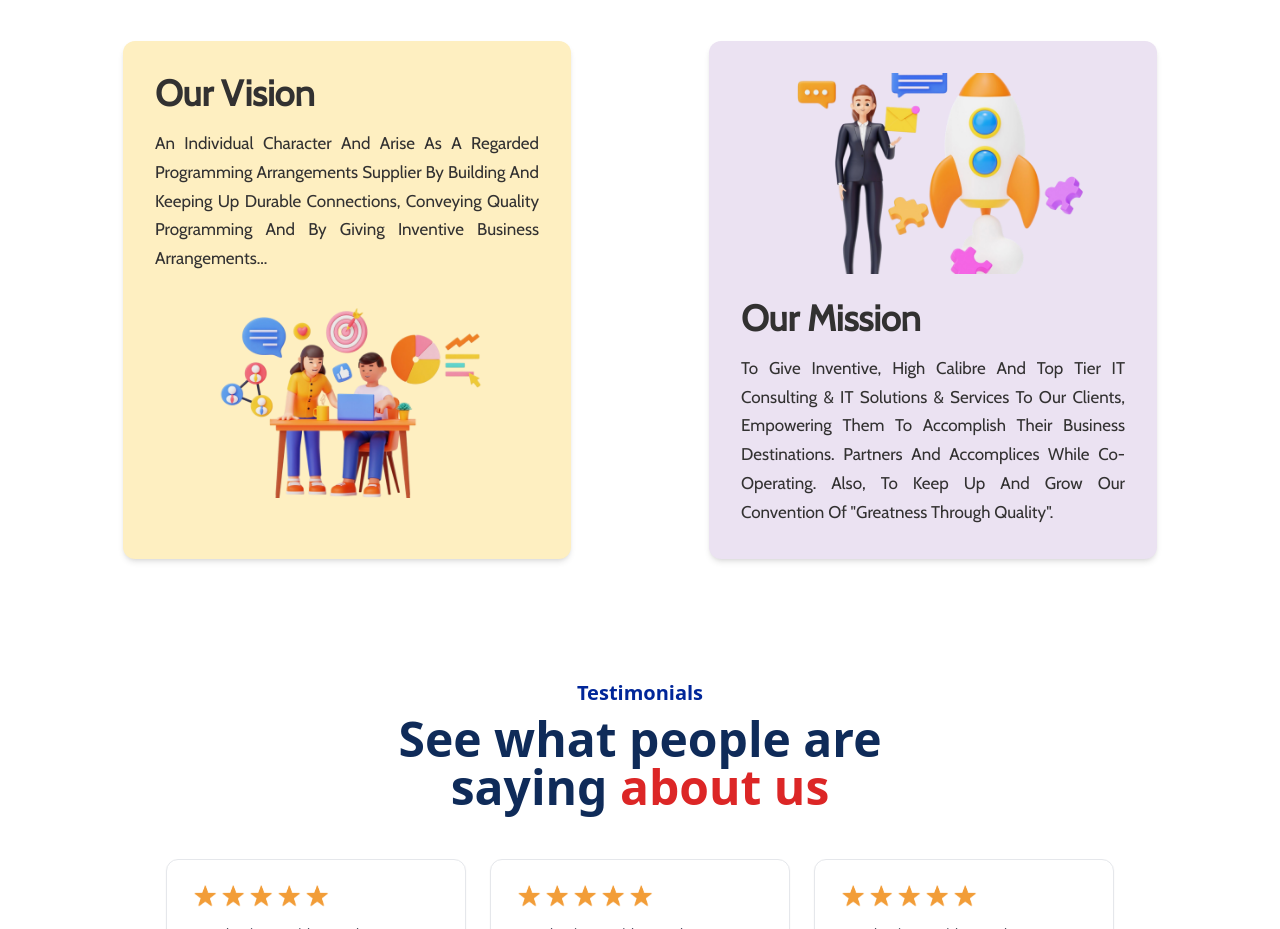
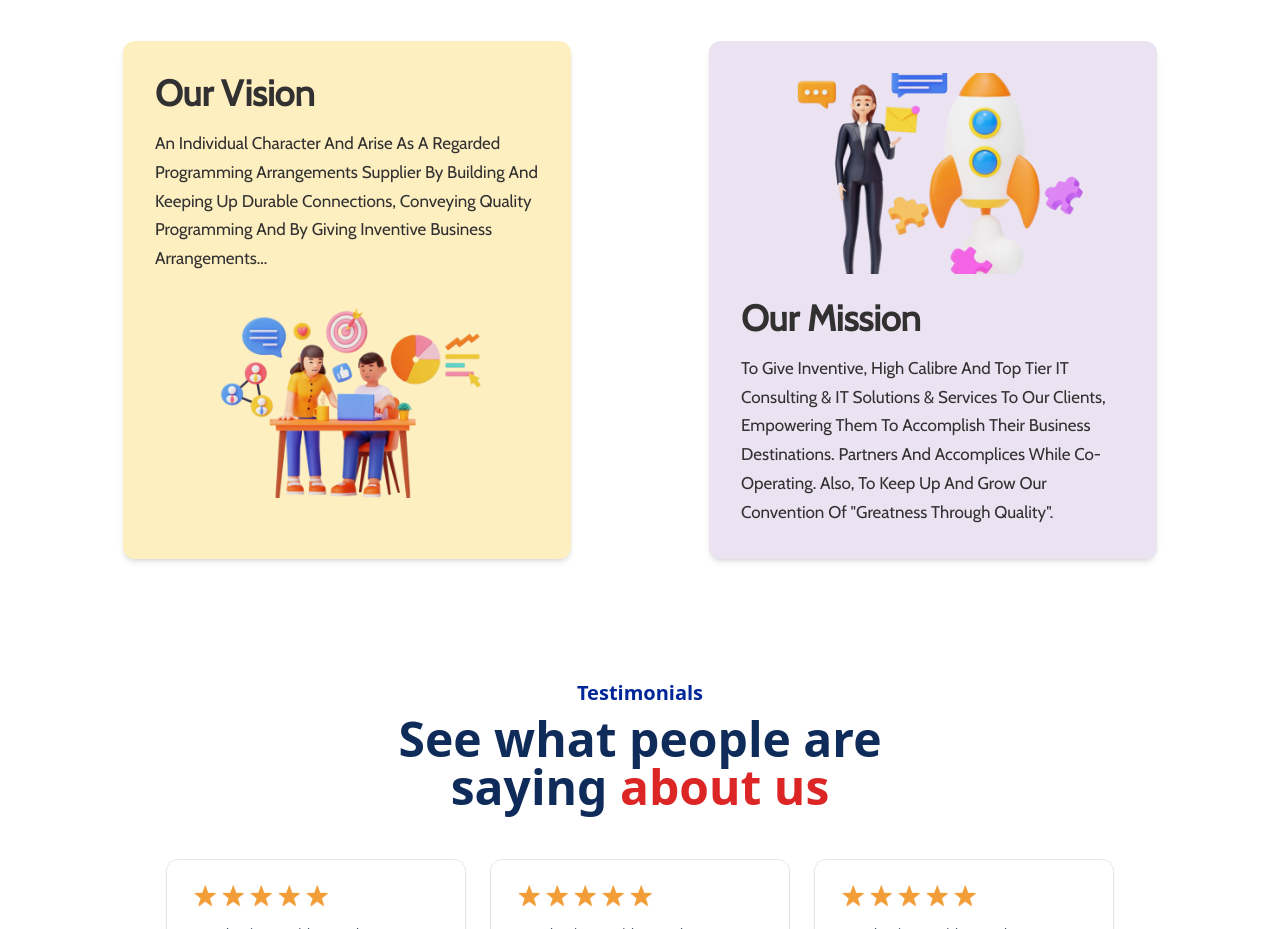
Before and after one commit to sohelx196/Megaviz-React-2025, a React (Vite) app: page /aboutUs in a window 1280 px wide. Shown: the part 2780-3709 px from the top of the page. Built offline with nearby package versions, Linux system fonts and the light colour scheme.

Commit message:
cards changed

```diff
--- a/src/components/AboutUs.jsx
+++ b/src/components/AboutUs.jsx
@@ -276,7 +276,7 @@ function AboutUs() {
             <h3 className="font-cabin text-2xl sm:text-3xl md:text-4xl font-bold text-[#323131] mb-4">
               Our Vision
             </h3>
-            <p className="font-cabin text-[#323131] text-sm sm:text-base md:text-[17px] leading-relaxed sm:leading-[1.8rem] max-w-prose text-justify">
+            <p className="font-cabin text-[#323131] text-sm sm:text-base md:text-[17px] leading-relaxed sm:leading-[1.8rem] max-w-prose ">
               An Individual Character And Arise As A Regarded Programming Arrangements Supplier By Building And Keeping Up
               Durable Connections, Conveying Quality Programming And By Giving Inventive Business Arrangements...
             </p>
@@ -296,7 +296,7 @@ function AboutUs() {
             <h3 className="font-cabin text-2xl sm:text-3xl md:text-4xl font-bold text-[#323131] mb-4">
               Our Mission
             </h3>
-            <p className="font-cabin text-[#323131] text-sm sm:text-base md:text-[17px] leading-relaxed sm:leading-[1.8rem] max-w-prose text-justify">
+            <p className="font-cabin text-[#323131] text-sm sm:text-base md:text-[17px] leading-relaxed sm:leading-[1.8rem] max-w-prose ">
               To Give Inventive, High Calibre And Top Tier IT Consulting & IT Solutions & Services To Our Clients,
               Empowering Them To Accomplish Their Business Destinations. Partners And Accomplices While Co-Operating.
               Also, To Keep Up And Grow Our Convention Of "Greatness Through Quality".
```
